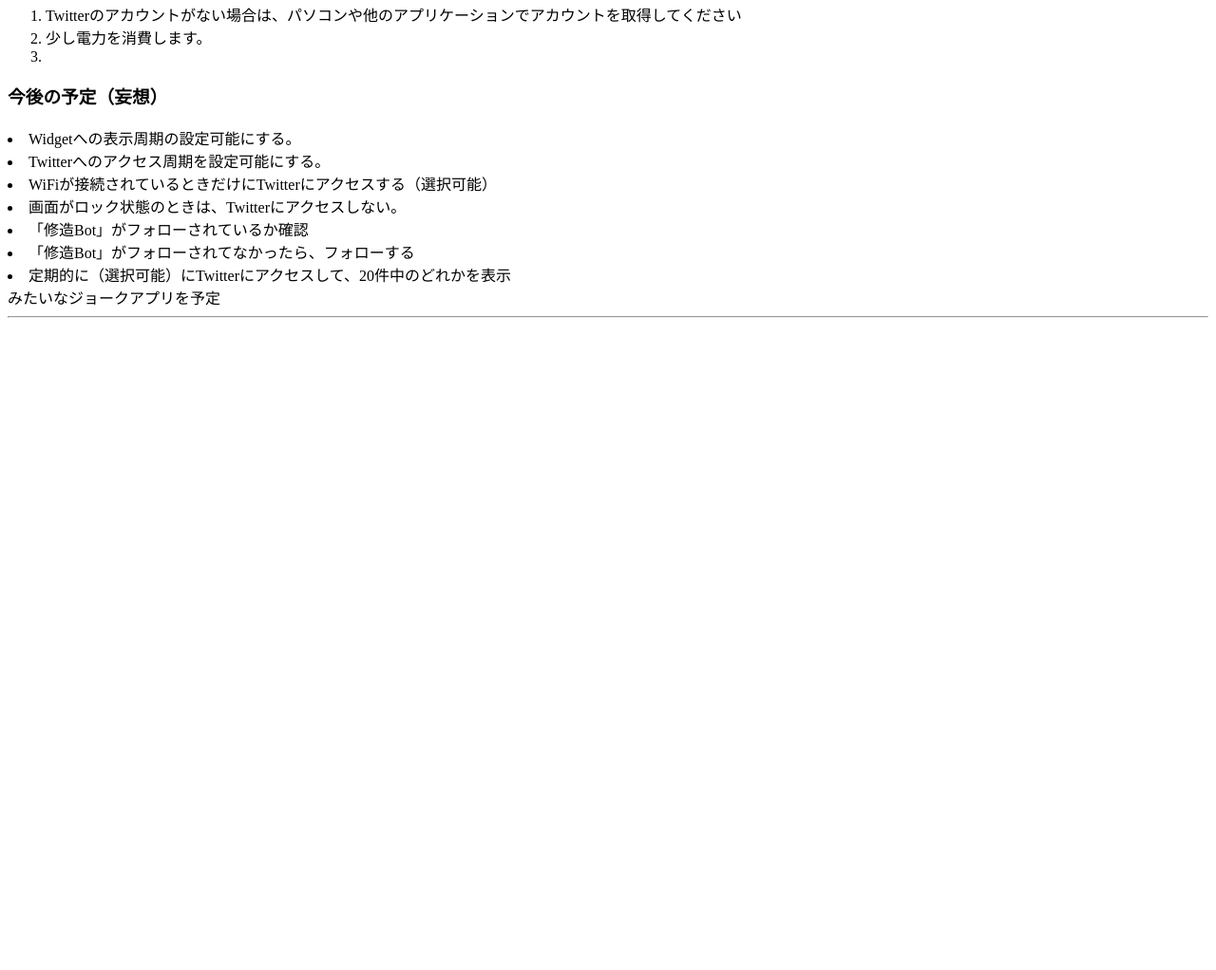
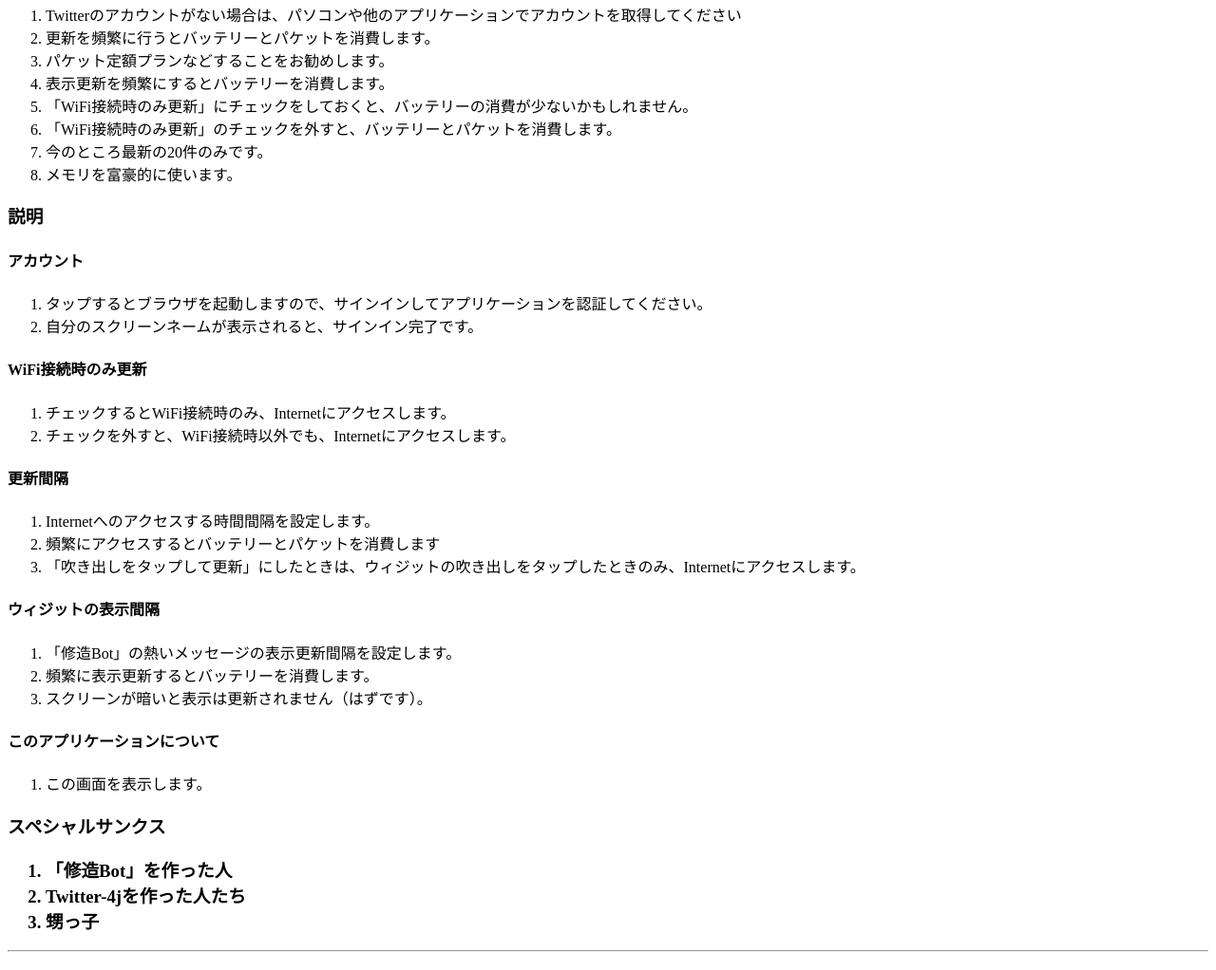
Before and after one commit to peisun/WidgetTwitter, a plain HTML site: page assets/index.html in a window 1280 px wide. Shown: the part 251-1273 px from the top of the page at 95% size. Before the commit the page ends 800 px from the top, so only its background shows below. Drawn offline with Linux system fonts and the light colour scheme.

```diff
--- a/assets/index.html
+++ b/assets/index.html
@@ -13,24 +13,47 @@ Twitterの「修造Bot」を適当にWidgetで表示します。<br>
 <h3>注意</h3>
 <ol>
 <li>Twitterのアカウントがない場合は、パソコンや他のアプリケーションでアカウントを取得してください</li>
-<li>少し電力を消費します。</li>
-<li></li>
+<li>更新を頻繁に行うとバッテリーとパケットを消費します。</li>
+<li>パケット定額プランなどすることをお勧めします。</li>
+<li>表示更新を頻繁にするとバッテリーを消費します。</li>
+<li>「WiFi接続時のみ更新」にチェックをしておくと、バッテリーの消費が少ないかもしれません。</li>
+<li>「WiFi接続時のみ更新」のチェックを外すと、バッテリーとパケットを消費します。</li>
+<li>今のところ最新の20件のみです。</li>
+<li>メモリを富豪的に使います。</li>
 </ol>
-
-<h3>今後の予定（妄想）</h3>
+<h3>説明</h3>
+<h4>アカウント</h4>
+<ol>
+<li>タップするとブラウザを起動しますので、サインインしてアプリケーションを認証してください。</li>
+<li>自分のスクリーンネームが表示されると、サインイン完了です。</li>
 </ol>
-<li>Widgetへの表示周期の設定可能にする。</li>
-<li>Twitterへのアクセス周期を設定可能にする。</li>
-<li>WiFiが接続されているときだけにTwitterにアクセスする（選択可能）</li>
-<li>画面がロック状態のときは、Twitterにアクセスしない。</li>
-<li>「修造Bot」がフォローされているか確認</li>
-<li>「修造Bot」がフォローされてなかったら、フォローする</li>
-<li>定期的に（選択可能）にTwitterにアクセスして、20件中のどれかを表示</li>
+<h4>WiFi接続時のみ更新</h4>
+<ol>
+<li>チェックするとWiFi接続時のみ、Internetにアクセスします。</li>
+<li>チェックを外すと、WiFi接続時以外でも、Internetにアクセスします。</li>
 </ol>
-みたいなジョークアプリを予定
+<h4>更新間隔</h4>
+<ol>
+<li>Internetへのアクセスする時間間隔を設定します。</li>
+<li>頻繁にアクセスするとバッテリーとパケットを消費します</li>
+<li>「吹き出しをタップして更新」にしたときは、ウィジットの吹き出しをタップしたときのみ、Internetにアクセスします。</li>
+</ol>
+<h4>ウィジットの表示間隔</h4>
+<ol>
+<li>「修造Bot」の熱いメッセージの表示更新間隔を設定します。</li>
+<li>頻繁に表示更新するとバッテリーを消費します。</li>
+<li>スクリーンが暗いと表示は更新されません（はずです）。</li>
+</ol>
+<h4>このアプリケーションについて</h4>
+<ol>
+<li>この画面を表示します。</li>
+</ol>
+<h3>スペシャルサンクス<h3>
+<ol>
+<li>「修造Bot」を作った人</li>
+<li>Twitter-4jを作った人たち</li>
+<li>甥っ子</li>
+</ol>
 <hr />
-
-
-
 </body>
 </html>
--- a/res/values/strings.xml
+++ b/res/values/strings.xml
@@ -32,7 +32,7 @@
 	<string name="menu_wifionly">WiFi接続時のみ更新</string>
 	<string name="menu_update_typte">取得方法</string>
 	<string name="menu_access_update">更新間隔</string>
-	<string name="menu_widget_update">ウィジットの更新時間</string>
+	<string name="menu_widget_update">ウィジットの更新間隔</string>
 	<string name="menu_about">このアプリケーションについて</string>
 
 	<!-- Summary -->
```
Also changed, not shown: 1 other file.
